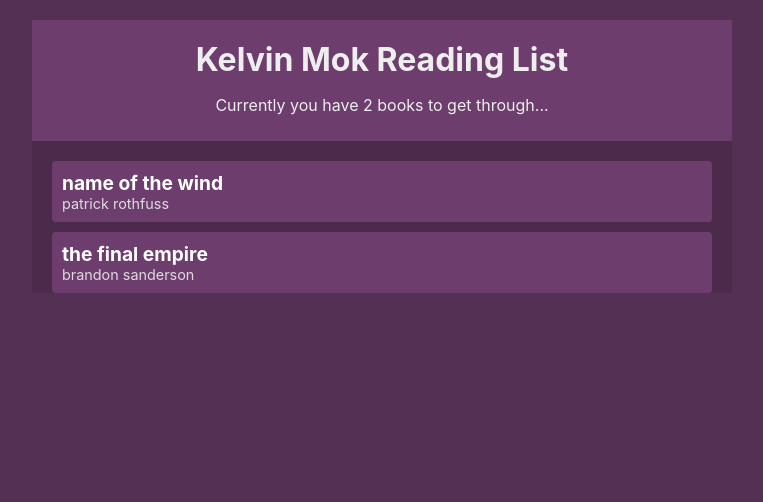
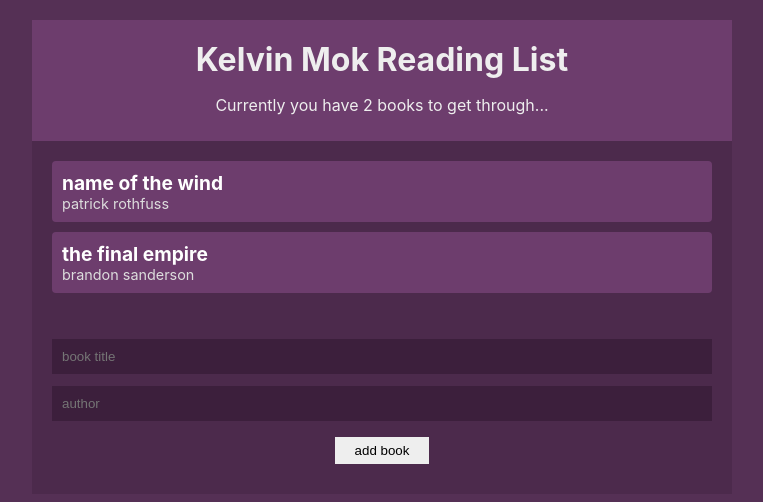
Before and after one commit to kelvin9314/react-context-hooks-practice, a React (Create React App) app: page / in a window 1280 px wide. Shown: the top 502 px of the page, without its empty margins (258-1021 px from the left). Built offline with nearby package versions, Linux system fonts and the light colour scheme.

Commit message:
Reading List App (part 3) BookForm Component

```diff
--- a/src/App.js
+++ b/src/App.js
@@ -1,11 +1,12 @@
 import React from 'react';
 import BookList from './components/BookList';
 import Navbar from './components/Navbar';
+import BookForm from "./components/BookForm";
+
 import ThemeContextProvider from './contexts/ThemeContext';
 import ThemeToggle from './components/ThemeToggle';
 import AuthContextProvider from './contexts/AuthContext';
 import BookContextProvider from './contexts/BookContext';
-
 
 function App() {
   return (
@@ -13,6 +14,7 @@
      <BookContextProvider>
         <Navbar />
         <BookList />
+        <BookForm />
       </BookContextProvider>
     </div>
   );
--- a/src/components/BookForm.js
+++ b/src/components/BookForm.js
@@ -0,0 +1,37 @@
+import React, { useState, useContext } from 'react'
+import { BookContext} from "../contexts/BookContext";
+
+const BookForm = () => {
+  const { addBook } = useContext(BookContext)
+  const [title, setTitle] = useState('');
+  const [author, setAuthor] = useState('');
+
+  const handleSubmit = (e) =>{
+    e.preventDefault()
+    addBook(title, author)
+    setTitle('')
+    setAuthor('')
+  }
+
+  return(
+    <form onSubmit={handleSubmit}>
+      <input
+        type="text"
+        placeholder="book title"
+        value={title}
+        onChange={e => setTitle(e.target.value)}
+        required
+      />
+      <input
+        type="text"
+        placeholder="author"
+        value={author}
+        onChange={e => setAuthor(e.target.value)}
+        required
+      />
+      <input type="submit" value="add book" />
+    </form>
+  )
+}
+
+export default BookForm
--- a/src/components/BookList.js
+++ b/src/components/BookList.js
@@ -1,5 +1,4 @@
 import React, { useContext } from 'react';
-import { ThemeContext } from '../contexts/ThemeContext';
 import { BookContext } from '../contexts/BookContext';
 import BookDetails from "../components/BookDetails";
 
--- a/src/index.css
+++ b/src/index.css
@@ -56,3 +56,23 @@
   margin: 20px;
   text-align: center;
 }
+
+form{
+  padding: 20px;
+}
+input[type='text']{
+  width: 100%;
+  padding: 10px;
+  box-sizing: border-box;
+  margin: 6px 0;
+  background: #3c1f3c;
+  color: #fff;
+  border: 0;
+}
+input[type='submit']{
+  margin: 10px auto;
+  background: #eee;
+  border: 0;
+  padding: 6px 20px;
+  display: block;
+}
```
